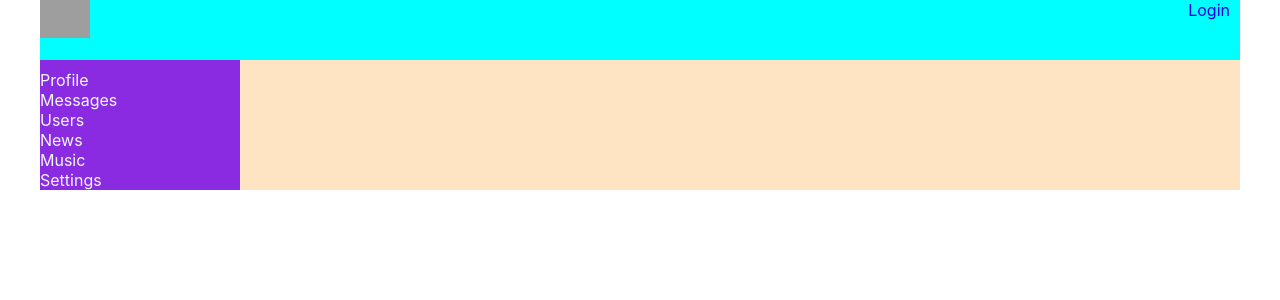
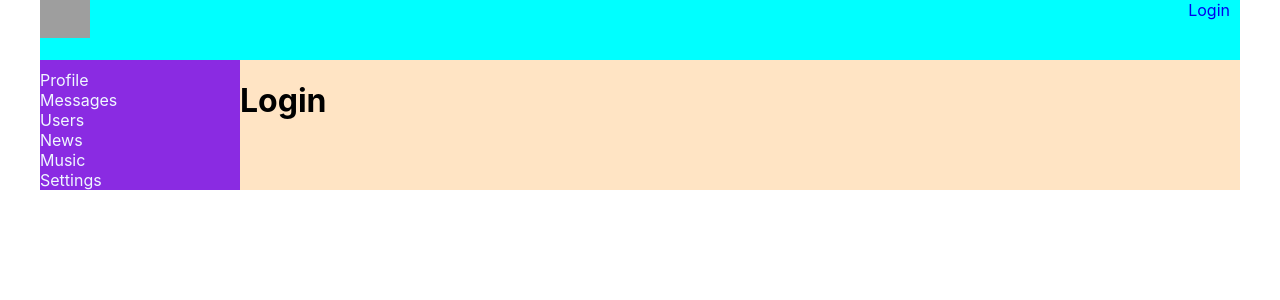
Before and after one commit to ViktorDorogokuplya/React-project, a React (Create React App) app: page /login in a window 1280 px wide. Shown: the top 300 px of the page. Built offline with nearby package versions, Linux system fonts and the light colour scheme; no server answers; grey boxes are pictures that could not be loaded.

Commit message:
05/1.10.22

```diff
--- a/src/App.js
+++ b/src/App.js
@@ -9,6 +9,7 @@ import UsersContainer from './components/Users/UsersContainer';
 import {BrowserRouter, Route, Routes} from "react-router-dom";
 import DialogsContainer from './components/Dialogs/DialogsContainer';
 import HeaderContainer from './components/Header/HeaderContainer';
+import LoginPage from './components/Login/Login'
 
 
 
@@ -31,6 +32,7 @@ const App = () => {
                       <Route path="/music" element={<Music/>}/>
                       <Route path="/settings" element={<Settings/>}/>
                       <Route path="/users" element={<UsersContainer/>}/>
+                      <Route path="/login" element={<LoginPage/>}/>
                   </Routes>
               </div>
           </div>
--- a/src/api/api.js
+++ b/src/api/api.js
@@ -4,7 +4,7 @@ import * as axios from "axios";
 const instance = axios.create({
     withCredentials: true,
     headers: {
-        "API-KEY": "9b6262c3-bc36-4f87-bbda-187c4fca2fdc"},
+        "API-KEY": "e3194a7d-4c39-4790-a559-44e7a0f2c523"},
     baseURL: 'https://social-network.samuraijs.com/api/1.0/',
 
 })
--- a/src/components/Dialogs/Dialogs.jsx
+++ b/src/components/Dialogs/Dialogs.jsx
@@ -2,6 +2,7 @@ import React from "react";
 import DialogItem from "./DialogItem/DialogItem";
 import Message from "./Message/Message";
 import s from './Dialogs.module.css';
+import { Navigate } from "react-router-dom";
 
 const Dialogs = (props) => {
     // let dialogsElements = props.data.dialogs.map((dialog, index) => <DialogItem name={dialog.name} key={index} id={dialog.id}/>)
@@ -22,6 +23,9 @@ const Dialogs = (props) => {
         props.updateNewMessage(text);
     }
 
+   if (!props.isAuth) return <Navigate to={'/login'} />;
+
+
     return (
         <div className={s.dialogs}>
             <div className={s.dialogsItems}>
--- a/src/components/Dialogs/DialogsContainer.js
+++ b/src/components/Dialogs/DialogsContainer.jsx
@@ -26,6 +26,7 @@ let mapStateToProps = (state) => {
     return {
 
         dialogsPage: state.dialogsPage,
+        isAuth: state.auth.isAuth,
     }
 }
 
--- /dev/null
+++ b/src/components/Login/Login.jsx
@@ -0,0 +1,7 @@
+import React from "react";
+
+const LoginPage = (props) => {
+    return <h1>Login</h1>
+}
+
+export default LoginPage;
--- a/src/components/Profile/ProfileContainer.jsx
+++ b/src/components/Profile/ProfileContainer.jsx
@@ -3,6 +3,7 @@ import Profile from "./Profile";
 import { connect } from "react-redux";
 import { getUserProfile } from "../../redux/profile-reducer";
 import {useParams} from 'react-router-dom';
+import {Navigate} from "react-router-dom";
 // import {usersAPI} from "../../api/api"
 
 
@@ -26,6 +27,8 @@ class ProfileContainer extends React.Component {
 
     render() {
 
+        if (this.props.isAuth) return <Navigate to={'/login'} />;
+
         return (
             <div>
                 <Profile {...this.props} profile={this.props.profile} />
```
